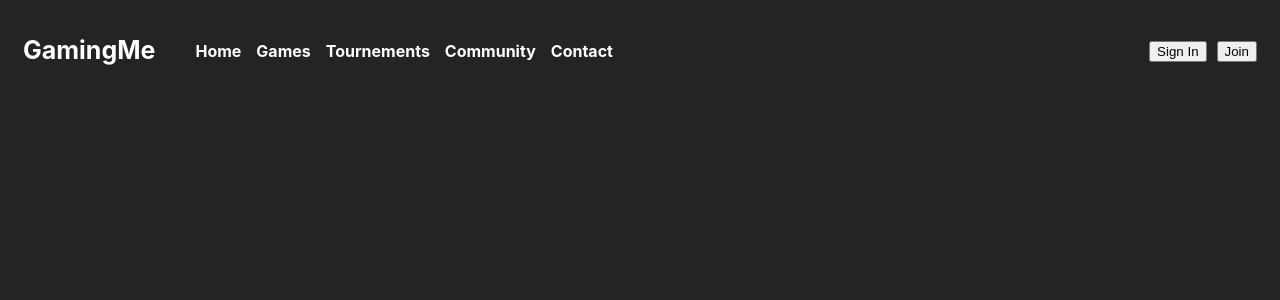
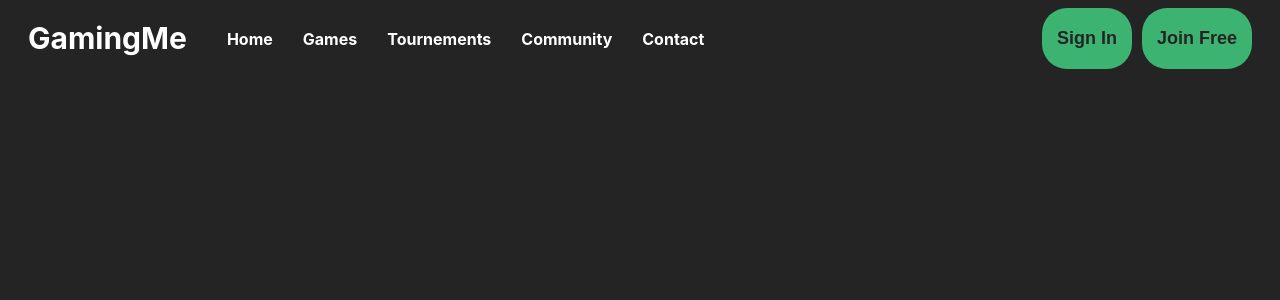
Before and after one commit to FaridYoucef/Gaming-Page, a React (Vite) app: page / in a window 1280 px wide. Shown: the top 300 px of the page. Built offline with nearby package versions, Linux system fonts and the light colour scheme.

Commit message:
-Style Buttons -implement the Hover effect

```diff
--- a/src/components/Header.jsx
+++ b/src/components/Header.jsx
@@ -19,7 +19,7 @@ const Header = () => {
 
         <div className='button-ct'>
                 <button>Sign In</button>
-                <button>Join</button>
+                <button>Join Free</button>
             </div>
     </header>
   )
--- a/src/components/styles/header.css
+++ b/src/components/styles/header.css
@@ -2,7 +2,7 @@
     display: flex;
     justify-content: space-between;
     align-items: center;
-    padding: 15px;
+    padding: 0  20px;
     color: white;
 }
 
@@ -11,23 +11,51 @@
     align-items: center;
 }
 .logo{
-    font-size: 25px;
+    font-size: 30px;
     font-weight: bold;
 }
 .nav-menu{
   display: flex;
-  gap: 15px;
+  gap: 30px;
   list-style: none;
   text-decoration: none;
 }
-
+.nav-menu li {
+    position: relative;
+}
 .nav-menu li a {
+    align-items: center;
+    padding: 0 0 3px;
+    height: 100%;
     text-decoration: none;
     color: white;
     font-weight: bold;
+    transition: border-bottom 0.3s;
+}
+
+.nav-menu li a:hover{
+    border-bottom:  4px solid #ffff;
 }
 
 .button-ct{
     display:flex ;
     gap:10px;
 }
+
+.button-ct button{
+    display: block;
+    padding: 20px 15px;
+    background-color: #3cb371;
+    border: none;
+    border-radius: 25px;
+    color: #242424;
+    font-size: 18px;
+    font-weight: bold;
+    cursor: pointer;
+    transition: background-color 0.3s, color 0.5s;
+}
+.button-ct button:hover{
+    background-color: rgba(104, 95, 95, 0.24);
+    border-radius: 25px;
+    color: white;
+}
```
